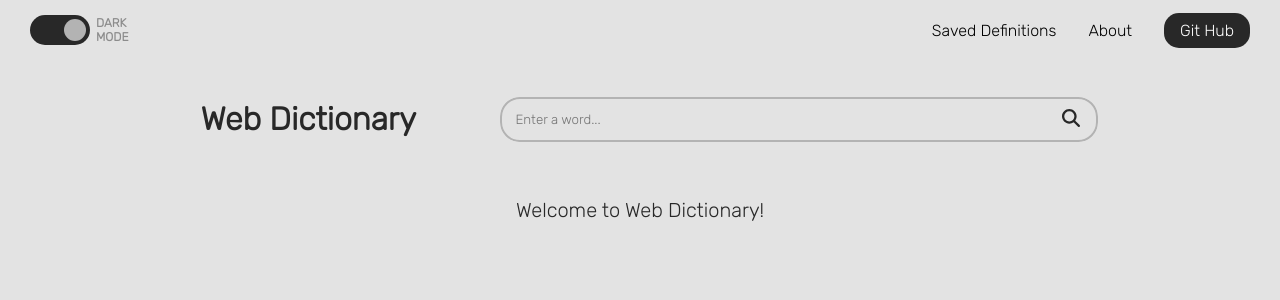
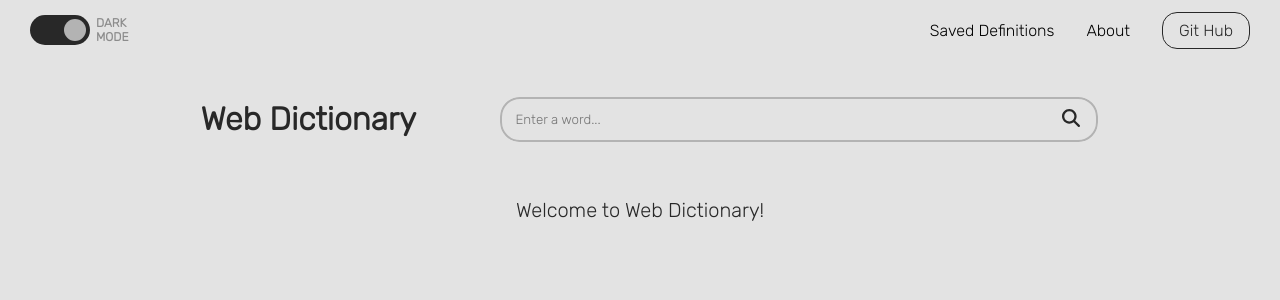
Before and after one commit to AnsBenO/dictionary-angular, an Angular app: page /dictionary-angular/#/ in a window 1280 px wide. Shown: the top 300 px of the page. Built offline with nearby package versions, Linux system fonts and the light colour scheme.

Commit message:
change action button css

```diff
--- a/src/app/components/navigation/navigation.component.css
+++ b/src/app/components/navigation/navigation.component.css
@@ -7,7 +7,7 @@ a {
     color: var(--primary-black);
 }
 
-a:hover {
+li a:not(.action_btn):hover {
     color: var(--dark-gray);
 }
 
@@ -48,20 +48,18 @@ nav .toggle_btn {
 }
 
 .action_btn {
-    background-color: var(--outline);
-    color: white;
+    color: var(--outline);
     padding: 0.5rem 1rem;
     outline: none;
     font-size: 1rem;
     cursor: pointer;
-    border: none;
+    border: 1px solid var(--outline);
     border-radius: 15px;
     transition: transform 0.2s ease;
 }
 
 .action_btn:hover {
     transform: scale(1.05);
-    color: white;
 }
 
 .action_btn:active {
```
Also changed, not shown: 3 other files (tests, documents, lock files or other folders).
